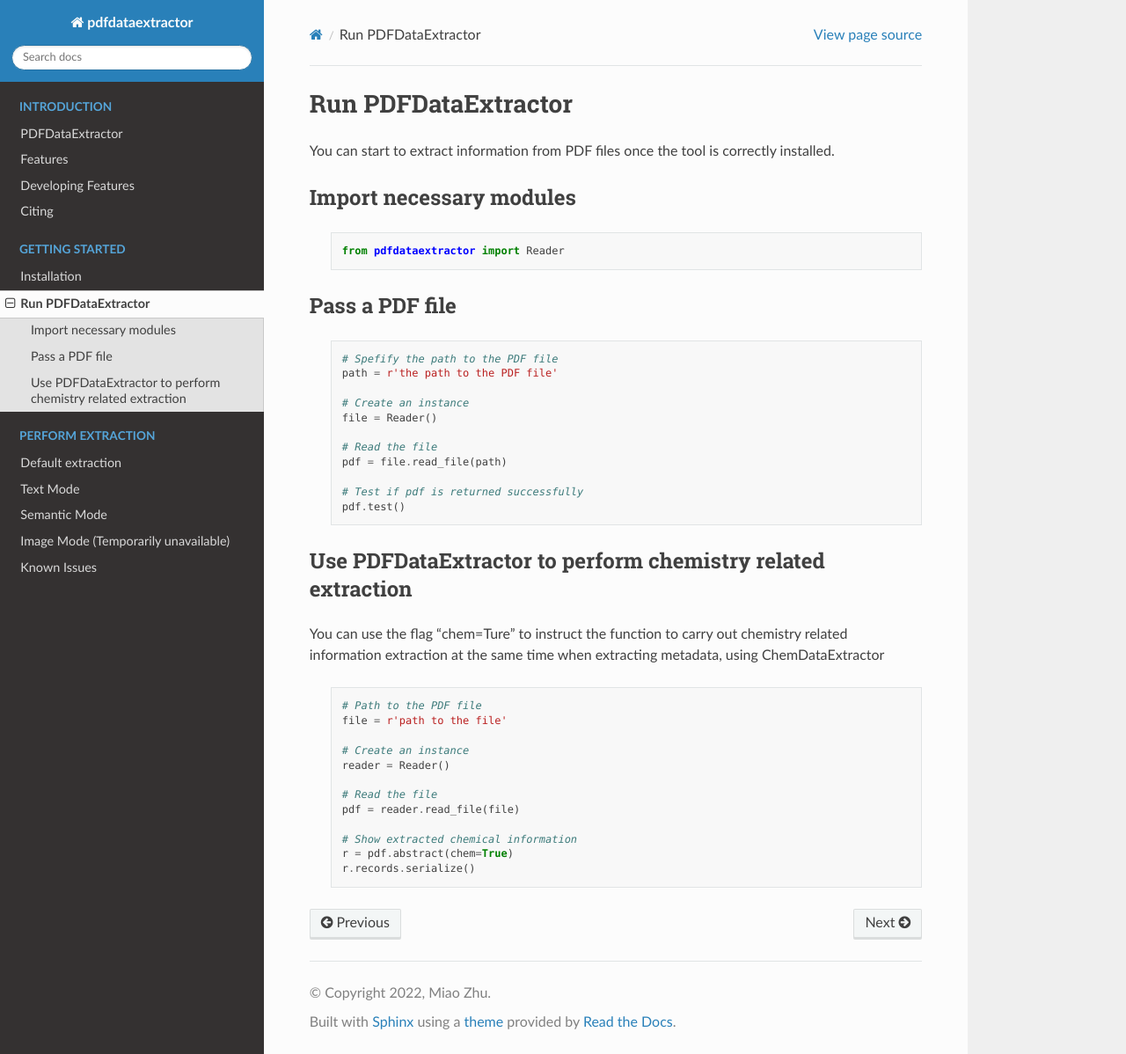
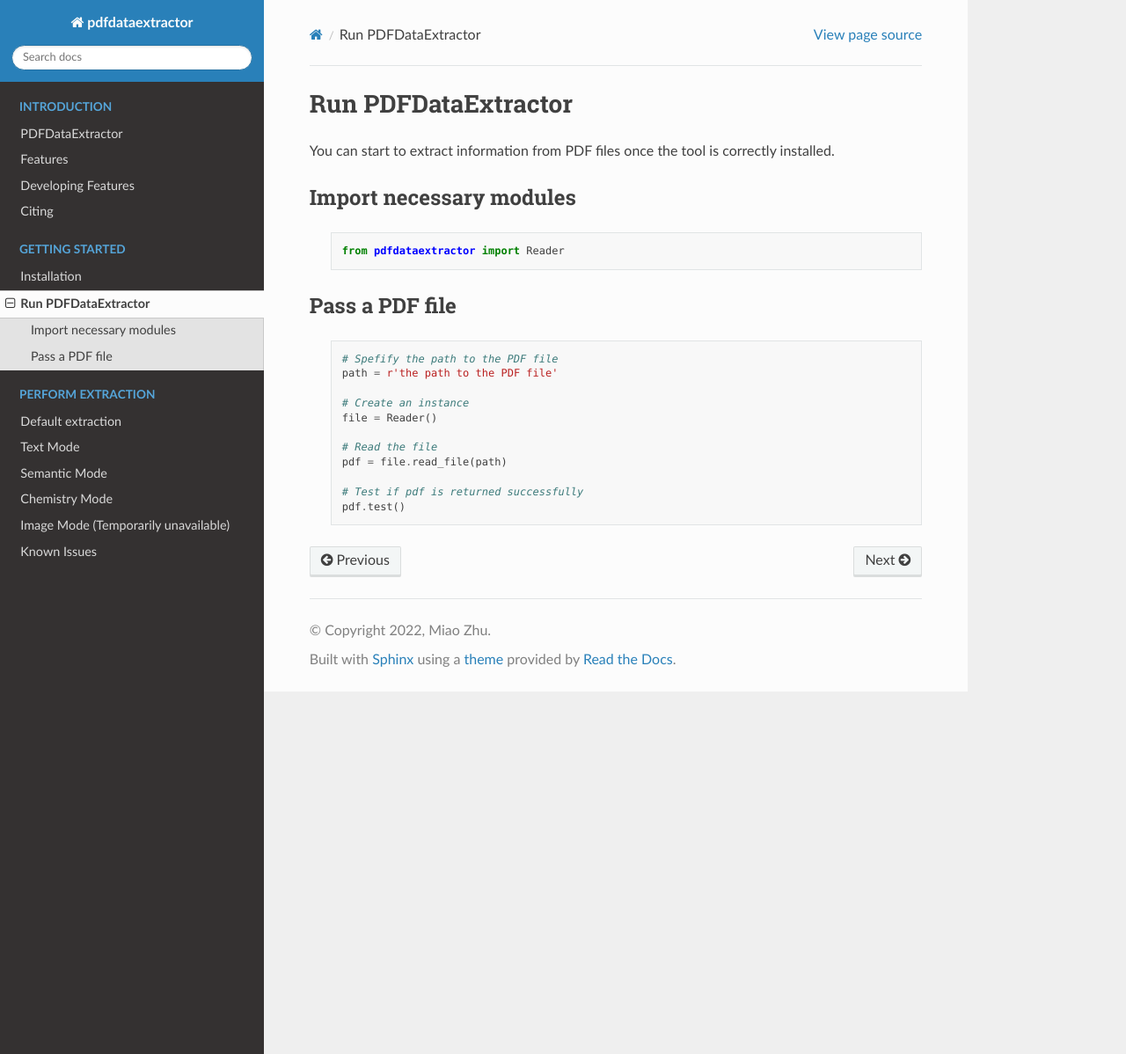
Before and after one commit to cat-lemonade/PDFDataExtractor, a Sphinx documentation site: the page built from docs/source/getting_started/running.rst, in a window 1280 px wide and 1198 px high. Shown: the whole window at 88% size. Built offline with Sphinx 7.4.7 and the Read the Docs theme 2.0.0, drawn with Linux system fonts in a browser that asks for light colours.

Commit message:
update docs

```diff
--- a/docs/source/getting_started/running.rst
+++ b/docs/source/getting_started/running.rst
@@ -25,23 +25,3 @@
 
 		# Test if pdf is returned successfully
 		pdf.test()
-
-Use PDFDataExtractor to perform chemistry related extraction
-------------------------------------------------------------
-
-You can use the flag "chem=Ture" to instruct the function to carry out chemistry related information extraction at the same time when extracting metadata, using ChemDataExtractor
-
-	.. code-block:: python
-
-		# Path to the PDF file
-		file = r'path to the file'
-
-		# Create an instance
-		reader = Reader()
-
-		# Read the file
-		pdf = reader.read_file(file)
-
-		# Show extracted chemical information
-		r = pdf.abstract(chem=True)
-		r.records.serialize()
```
Also changed, not shown: docs/source/perform_extraction/extraction.rst (+19 -0 lines).
